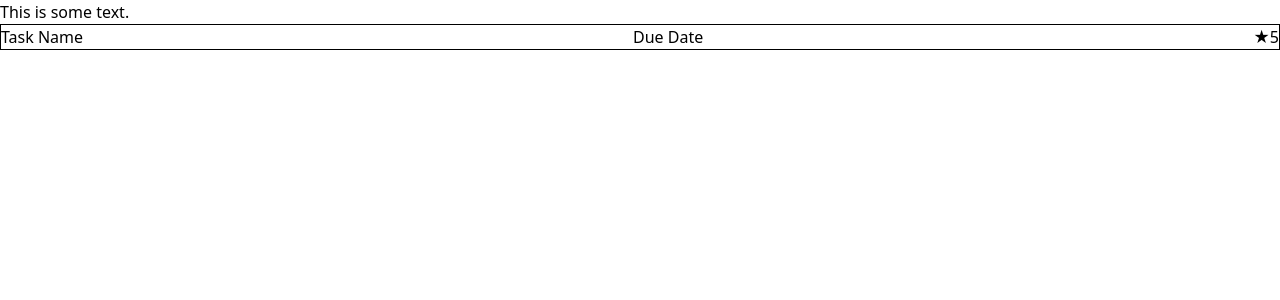
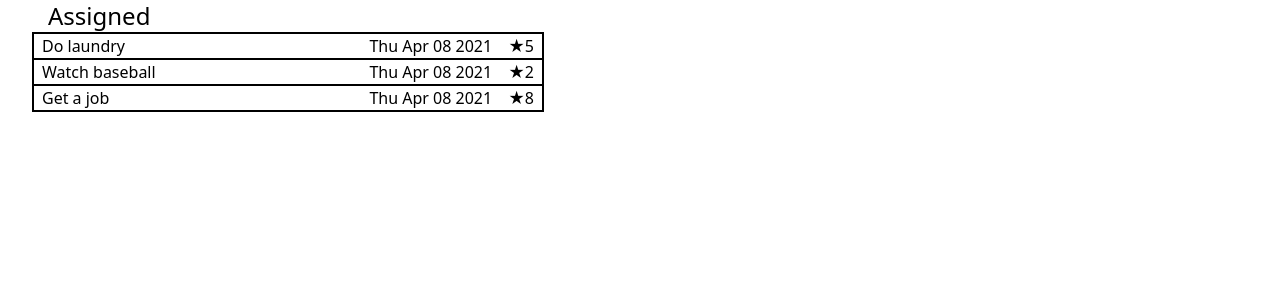
Before and after one commit to mattcdrake/project-hunter-depr, a React (Create React App) app: page / in a window 1280 px wide. Shown: the top 300 px of the page. Built offline with nearby package versions, Linux system fonts and the light colour scheme.

Commit message:
Add simple task pane

```diff
--- a/src/App.tsx
+++ b/src/App.tsx
@@ -1,16 +1,12 @@
 import React from 'react';
 
-import Task from './components/task';
+import TasksPane from './components/TasksPane';
 
 function App() {
   return (
-    <div className="App">
-      <header className="App-header">
-        <p>
-          This is some text.
-        </p>
-        <Task />
-      </header>
+    <div className="App px-8">
+      <p className="px-4 text-2xl">Assigned</p>
+      <TasksPane />
     </div>
   );
 }
--- /dev/null
+++ b/src/components/Task.tsx
@@ -0,0 +1,26 @@
+import React from 'react';
+
+interface TaskProps {
+  taskName: string;
+  dueDate: Date;
+  difficulty: number;
+};
+
+/*
+ * Displays the header info of a single task.
+ */
+function Task(props: TaskProps) {
+  return (
+    <div className="border border-black max-w-full flex justify-between">
+      <span className="px-2">{props.taskName}</span>
+      <span className="space-x-4 px-2">
+        <span>{props.dueDate.toDateString()}</span>
+        <span>★{props.difficulty}</span>
+      </span>
+    </div>
+  );
+};
+
+export { Task} ;
+
+export type { TaskProps };
--- /dev/null
+++ b/src/components/TasksPane.tsx
@@ -0,0 +1,25 @@
+import React from 'react';
+
+import { Task, TaskProps} from './Task';
+// @dev Test data
+const TestTasks: TaskProps[] = [
+  {taskName: "Do laundry", dueDate: new Date(), difficulty: 5},
+  {taskName: "Watch baseball", dueDate: new Date(), difficulty: 2},
+  {taskName: "Get a job", dueDate: new Date(), difficulty: 8},
+];
+
+function TasksPane() {
+  return (
+    <div className="border border-black max-w-lg">
+      {TestTasks.map((task) => (
+          <Task
+          taskName={task.taskName}
+          dueDate={task.dueDate}
+          difficulty={task.difficulty}
+        />
+        ))}
+    </div>
+  );
+};
+
+export default TasksPane;
--- a/src/components/task.tsx
+++ /dev/null
@@ -1,13 +0,0 @@
-import React from 'react';
-
-function Task() {
-  return (
-    <p className="border border-black max-w-full flex justify-between">
-      <span>Task Name</span>
-      <span>Due Date</span>
-      <span>★5</span>
-    </p>
-  );
-};
-
-export default Task;
--- a/src/components/tasksPane.tsx
+++ /dev/null
@@ -1,5 +0,0 @@
-import React from 'react';
-
-function
-
-export default TasksPane;
```
